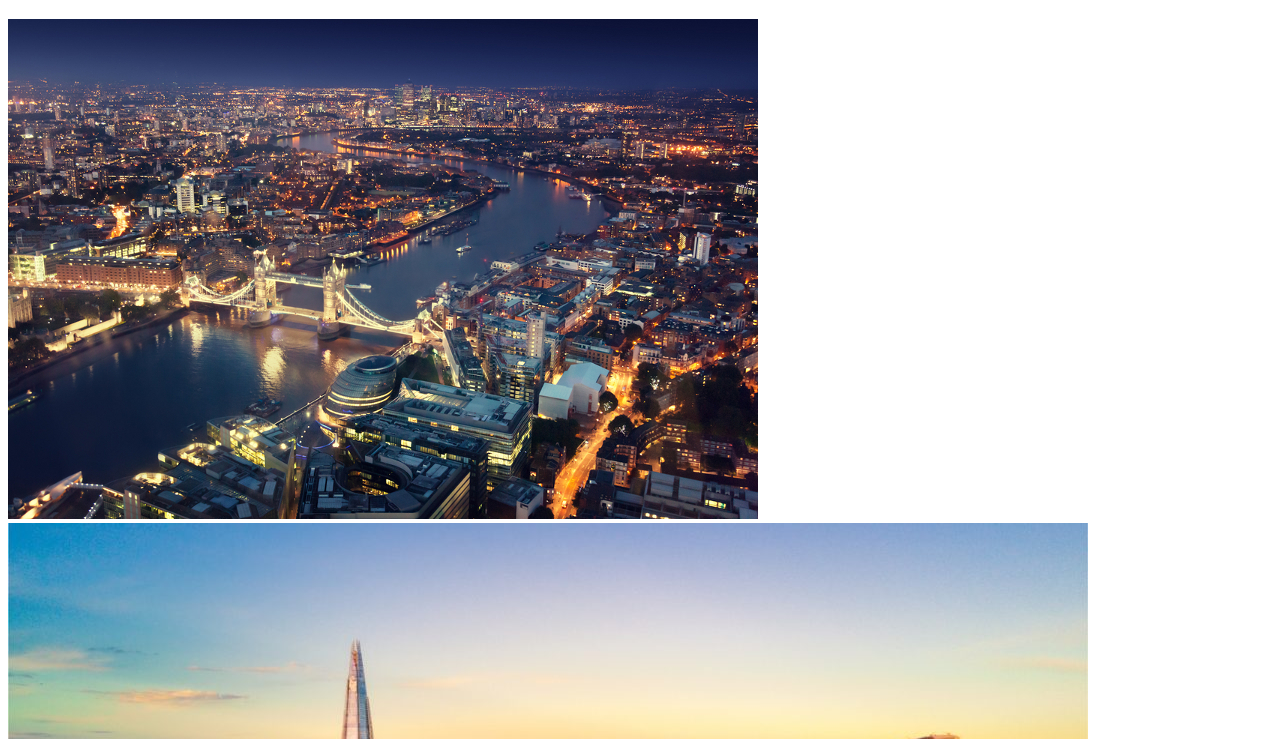
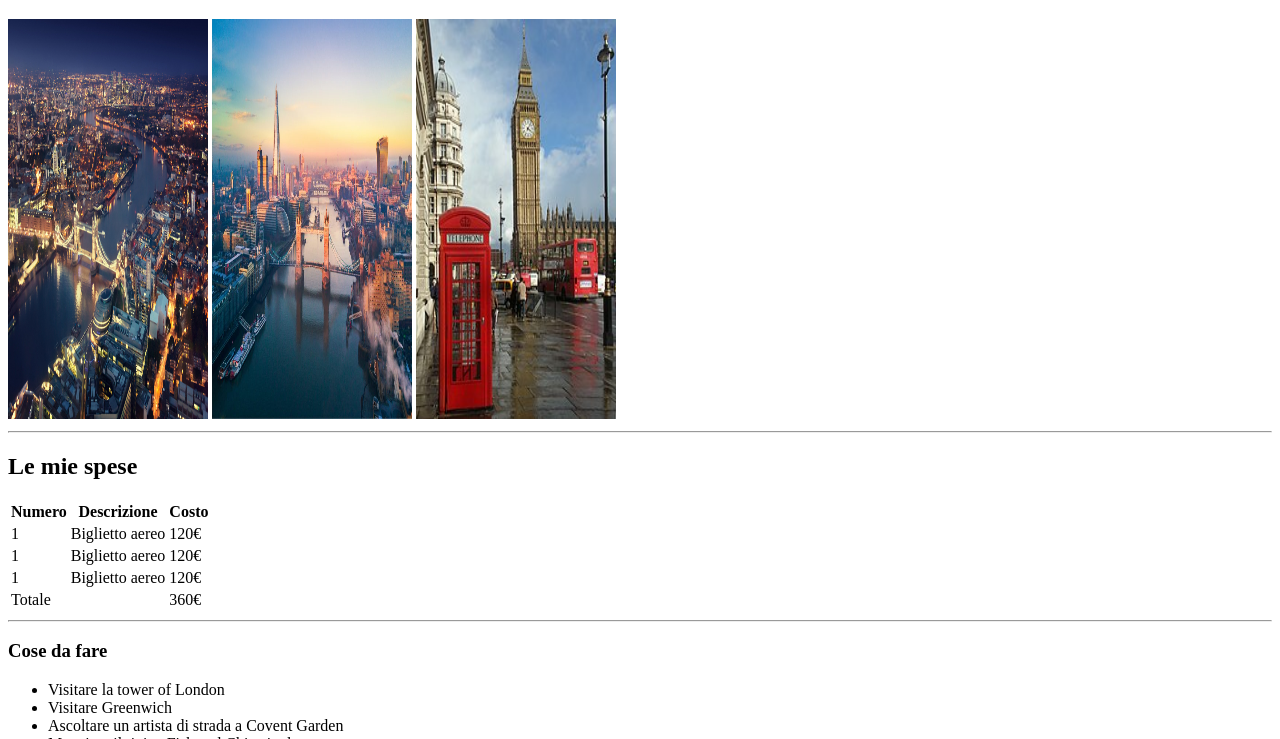
Before and after one commit to luciapap/sito_lezione3, a plain HTML site: page index.html in a window 1280 px wide. Shown: the part 61-800 px from the top of the page. Drawn offline with Linux system fonts and the light colour scheme.

Commit message:
insert ul

```diff
--- a/index.html
+++ b/index.html
@@ -9,13 +9,61 @@
 <body>
     <header>
         <h1>Il mio viaggio a Londra</h1>
-        <img src="./img/imm1.jpg">
-        <img src="./img/imm2.jpeg">
-        <img src="./img/imm3,jpg">
+        <img src="./img/imm1.jpg" alt="immagine Londra1" width="200" height="400">
+        <img src="./img/imm2.jpeg" alt="immagine Londra2" width="200" height="400">
+        <img src="./img/imm3.jpg" alt="immagine Londra3" width="200" height="400">
         <hr>
     </header>
     <main>
+        <h2>Le mie spese</h2>
+        <table>
+            <thead>
+                <tr>
+                    <th> Numero </th>
+                    <th> Descrizione </th>
+                    <th> Costo </th>
+                </tr>
+            </thead>
+            <tbody>
+                <tr>
+                    <td>  1 </td>
+                    <td> Biglietto aereo </td>
+                    <td> 120&euro; </td>
+                </tr>
+                <tr>
+                    <td> 1 </td>
+                    <td> Biglietto aereo </td>
+                    <td> 120&euro; </td>
+                </tr>
+                <tr>
+                    <td> 1 </td>
+                    <td> Biglietto aereo </td>
+                    <td> 120&euro; </td>
+                </tr>
+                <tr>
+                    <td> Totale</td>
+                    <td colspan="1"></td>
+                    <td>360&euro;</td>
 
+                </tr>
+            </tbody>
+        </table>
+        <hr>
+        <h3>Cose da fare</h3>
+            <ul>
+                <li>
+                    Visitare la tower of London
+                </li>
+                <li>
+                    Visitare Greenwich
+                </li>
+                <li>
+                    Ascoltare un artista di strada a Covent Garden
+                </li>
+                <li>
+                    Mangiare il tipico Fish and Chips inglese
+                </li>
+            </ul>
     </main>
 
 
```
